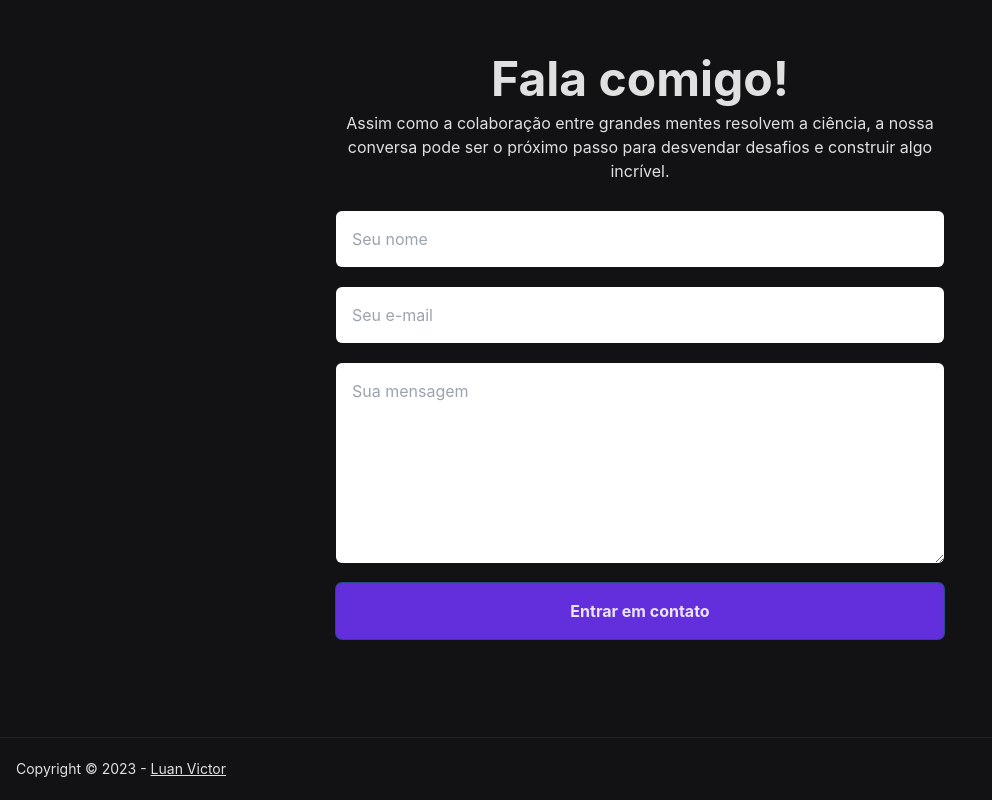
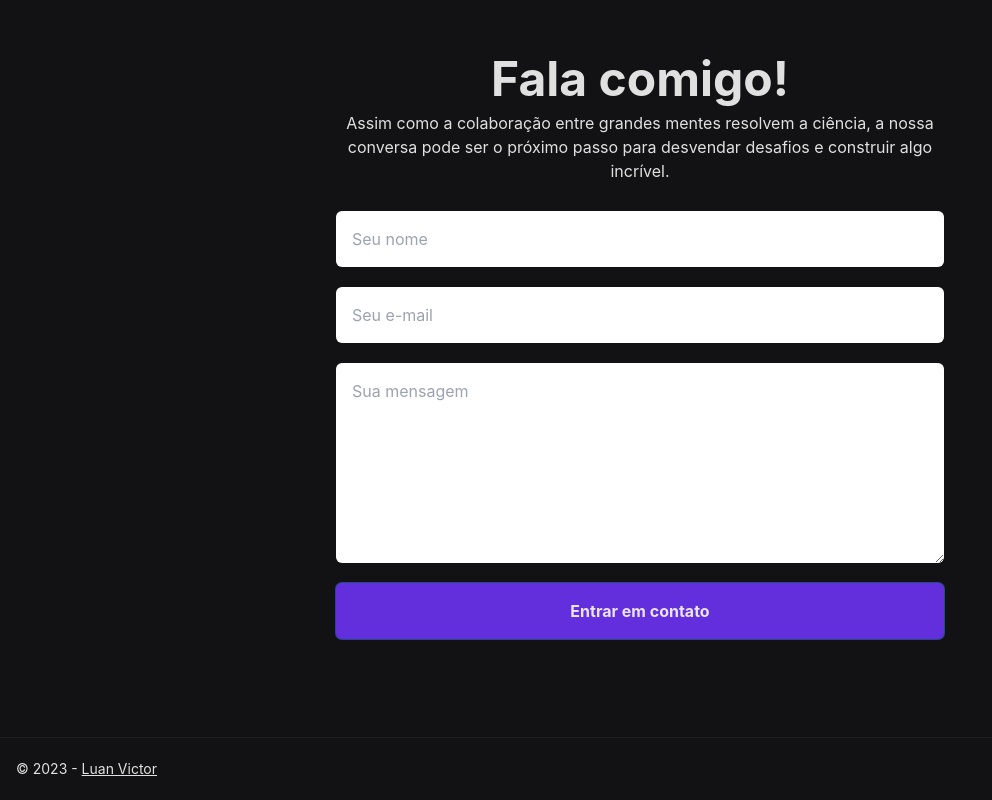
Before and after one commit to Luzin7/portfolio, a Vue app: page / in a window 1280 px wide. Shown: the part 2087-2887 px from the top of the page, without its empty margins (0-992 px from the left). Built offline with nearby package versions, Linux system fonts and the light colour scheme.

Commit message:
chore: remove words

```diff
--- a/src/components/Footer/FooterContainer.vue
+++ b/src/components/Footer/FooterContainer.vue
@@ -5,7 +5,7 @@
     >
       <span
         class="text-sm max-sm:flex max-sm:items-center max-sm:justify-center"
-        >Copyright &copy; {{ currentYear }} -
+        >&copy; {{ currentYear }} -
         <a href="https://lvictor-portfolio.vercel.app/" class="underline"
           >Luan Victor</a
         >
```
